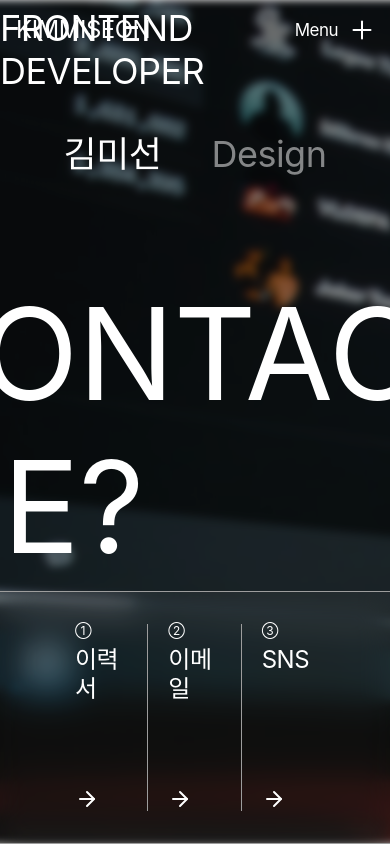
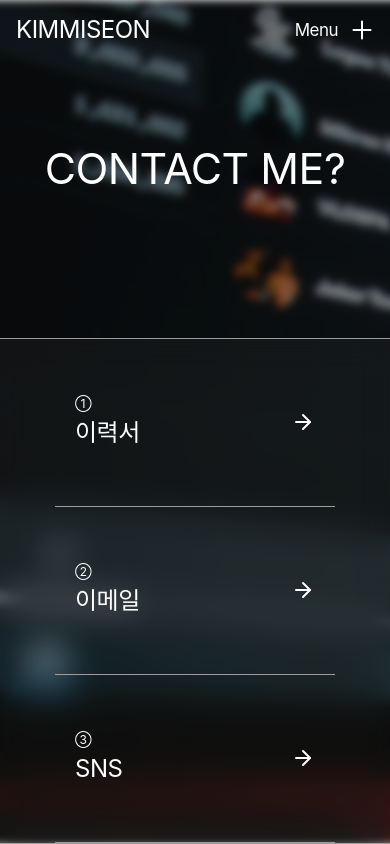
Before and after one commit to msun97/portpolio2.0, a Next.js app: page /contact in a window 390 px wide. Built offline with nearby package versions, Linux system fonts and the light colour scheme; a web font is replaced by a local one.

Commit message:
contact 반응형 추가

```diff
--- a/src/pages/contact/index.tsx
+++ b/src/pages/contact/index.tsx
@@ -16,8 +16,8 @@ const Contact = () => {
     return (
         <section className=" w-full h-screen text-white overflow-hidden fixed z-[20]">
             <div className="brightness-50 bg-[url('/contactBg.jpg')] w-[110%] h-full absolute top-0 left-1/2 translate-x-[-50%] z-[-1] blur-[4px]" />
-            <div className="py-[80px]  h-[70%] flex flex-col justify-center items-center font-secondary ">
-                <div className="flex flex-col justify-center items-center text-[36px] mb-[100px]">
+            <div className="h-[40%] sm:py-[80px]  sm:h-[70%] flex flex-col justify-center items-center font-secondary ">
+                <div className="hidden sm:flex flex-col justify-center items-center text-[36px] mb-[100px]">
                     <p className="mb-10">FRONTEND DEVELOPER</p>
                     <div className="flex gap-[50px]">
                         <p>김미선</p>
@@ -25,14 +25,16 @@ const Contact = () => {
                     </div>
                 </div>
                 <div className="flex w-full justify-center gap-[10px]">
-                    <p className="font-primaryRegular text-[24px]">since</p>
-                    <p className="text-[128px]">CONTACT ME?</p>
-                    <p className="font-primaryRegular text-[24px]">2025</p>
+                    <p className="font-primaryRegular text-[24px] hidden sm:block">since</p>
+                    <p className="text-[clamp(40px,11vw,72px)] sm:text-[clamp(72px,9vw,100px)] md:text-[clamp(100px,6vw,128px)]">
+                        CONTACT ME?
+                    </p>
+                    <p className="font-primaryRegular text-[24px] hidden sm:block">2025</p>
                 </div>
             </div>
-            <div className="flex  w-full justify-center px-[55px] py-8 border-y border-y-[#9D9D9D] h-[30%] bg-[rgba(108,108,108,0.1)] backdrop-blur-lg text-[24px]">
+            <div className="flex flex-col sm:flex-row w-full justify-between sm:justify-center px-[55px] py-0 sm:py-8 border-y border-y-[#9D9D9D] h-[60%] sm:h-[30%] bg-[rgba(108,108,108,0.1)] backdrop-blur-lg text-[24px]">
                 <div
-                    className="flex flex-col justify-between w-1/3 border-r border-r-[#9D9D9D] px-5 cursor-pointer"
+                    className="flex items-center sm:items-start sm:flex-col justify-between h-1/3 sm:h-auto w-full sm:w-1/3 py-7 sm:py-0 border-b  border-b-[#9d9d9d] sm:border-b-0 sm:border-r sm:border-r-[#9D9D9D] px-5 cursor-pointer"
                     onClick={() => handleOpenModal('recruit')}
                 >
                     <div className="flex flex-col gap-2">
@@ -42,7 +44,7 @@ const Contact = () => {
                     <img src="/arrow-right.svg" className="w-[24px] h-[24px]" />
                 </div>
                 <div
-                    className="flex flex-col justify-between w-1/3 px-5  border-r border-r-[#9D9D9D] cursor-pointer"
+                    className="flex items-center sm:items-start sm:flex-col justify-between h-1/3 sm:h-auto w-full sm:w-1/3 py-7 sm:py-0 border-b  border-b-[#9d9d9d] sm:border-b-0 sm:border-r sm:border-r-[#9D9D9D] px-5 cursor-pointer"
                     onClick={() => handleOpenModal('email')}
                 >
                     <div className="flex flex-col gap-2 cursor-pointer">
@@ -52,7 +54,7 @@ const Contact = () => {
                     <img src="/arrow-right.svg" className="w-[24px] h-[24px]" />
                 </div>{' '}
                 <div
-                    className="flex flex-col justify-between w-1/3 px-5 cursor-pointer"
+                    className="flex items-center sm:items-start sm:flex-col justify-between h-1/3 sm:h-auto w-full sm:w-1/3 py-7 sm:py-0 border-b  border-b-[#9d9d9d] sm:border-b-0 px-5 cursor-pointer"
                     onClick={() => handleOpenModal('sns')}
                 >
                     <div className="flex flex-col gap-2">
```
